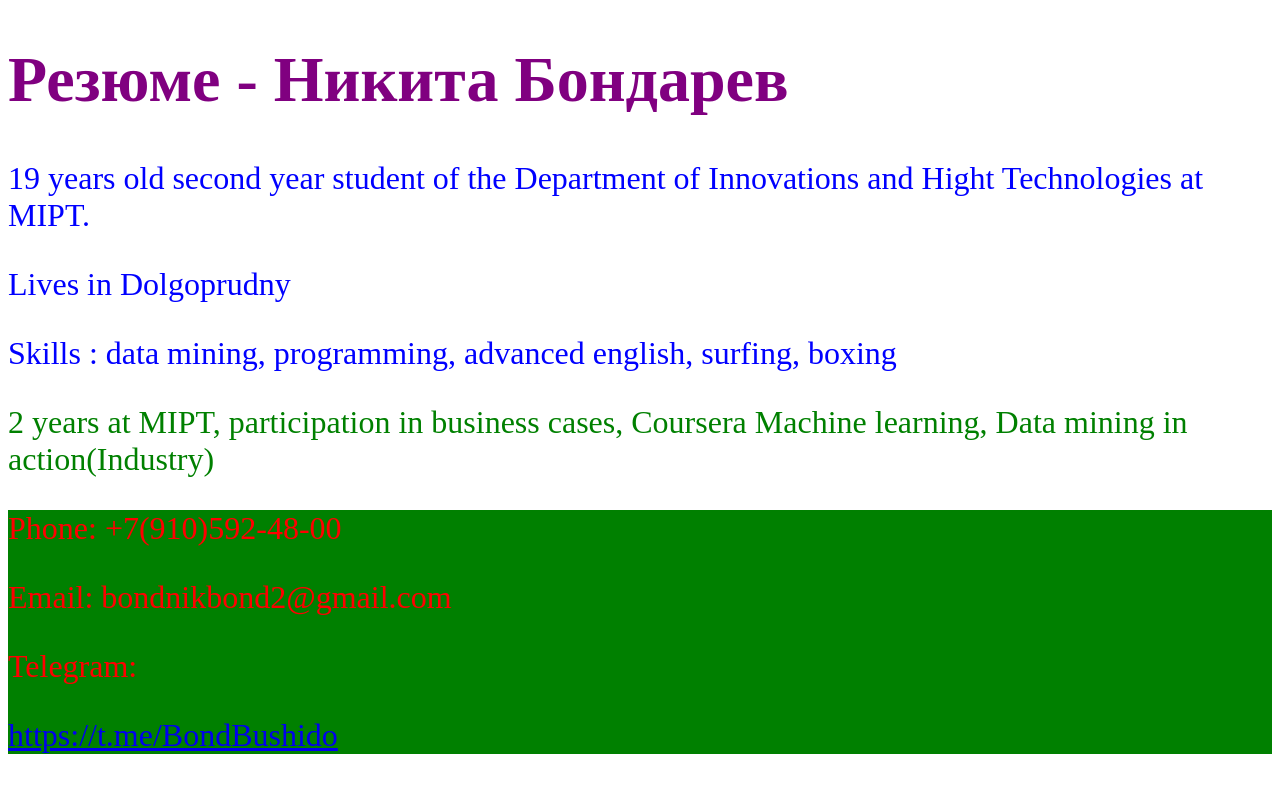
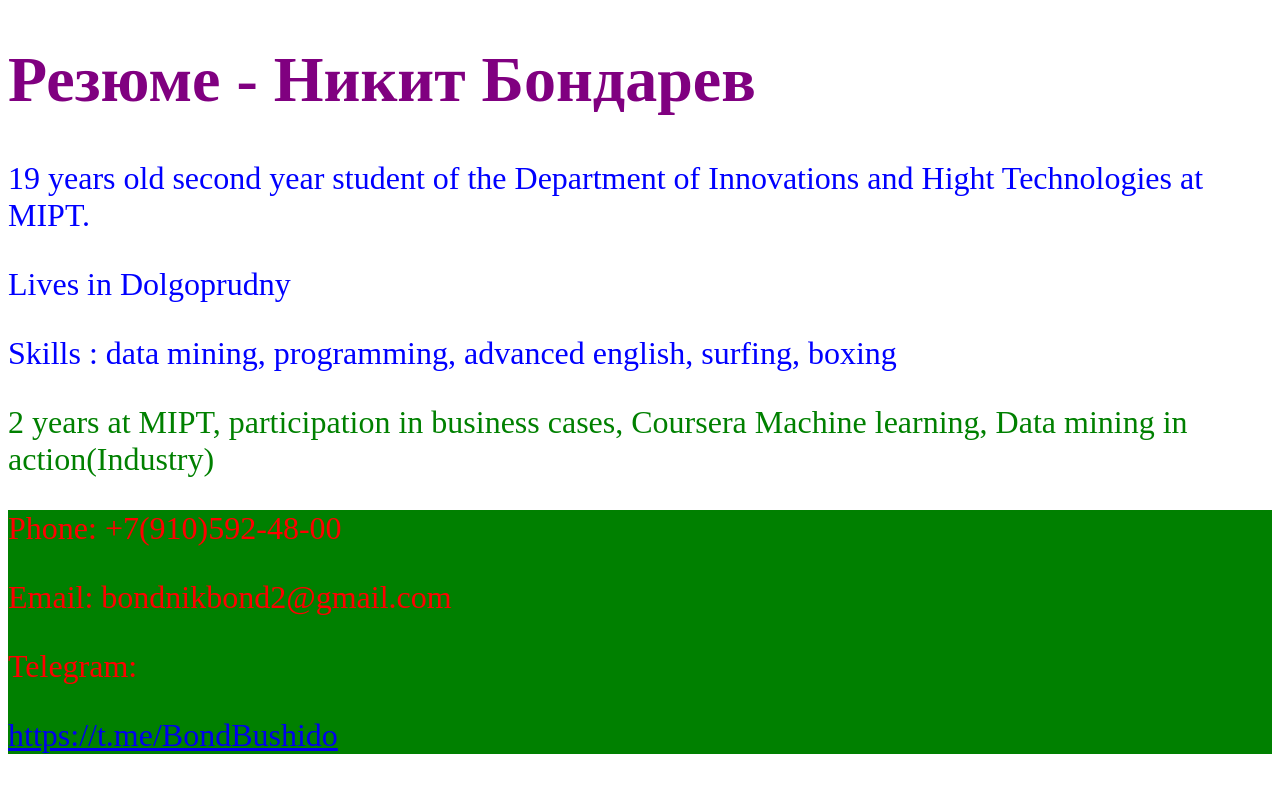
Before and after one commit to nikitabondarev/nikitabondarev.github.io, a plain HTML site: page index.html in a window 1280 px wide. Drawn offline with Linux system fonts and the light colour scheme.

Commit message:
Update index.html

```diff
--- a/index.html
+++ b/index.html
@@ -6,7 +6,7 @@
 		<link rel="stylesheet" type="text/css" href="CV.css">
 	</head>
 	<body>
-		<h1><strong>Резюме - Никита Бондарев</strong></h1>
+		<h1><strong>Резюме - Никит Бондарев</strong></h1>
 		<div class="about">
 			<p> 19 years old second year student of the Department of Innovations and Hight Technologies at MIPT.</p>
 			<p>Lives in Dolgoprudny</p>
```
